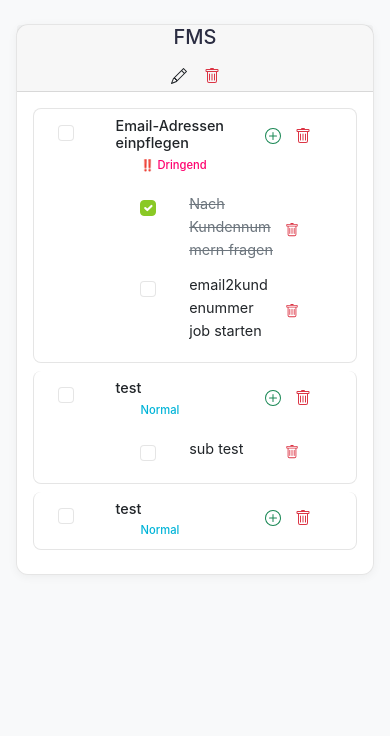
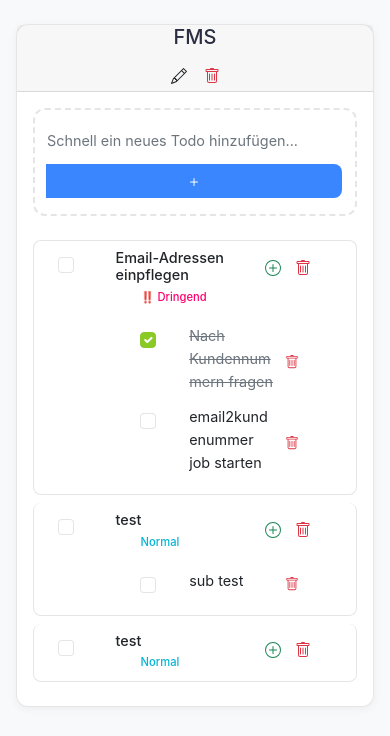
Before and after one commit to Alex1986ham/todo-app, a Flask app: page /?group_id=1 in a window 390 px wide. Shown: the part 108-844 px from the top of the page. Run offline with Flask 3, Linux system fonts and the light colour scheme; data comes from the database, SQL or seed files in the repository; some web fonts are replaced.

Commit message:
Add quick todo input functionality
- Add input field above todos in each group
- Auto-save on Enter key press
- No save button needed - automatic saving
- Focus returns to input field after saving
- Responsive design for mobile
- Loading spinner during save
- Dashed border design that becomes solid on focus

```diff
--- a/templates/index.html
+++ b/templates/index.html
@@ -1,6 +1,69 @@
 {% extends "base.html" %}
 
 {% block content %}
+<style>
+.quick-todo-input {
+    background: var(--card-background);
+    border: 2px dashed var(--border-color);
+    border-radius: 12px;
+    padding: 1rem;
+    transition: all 0.3s ease;
+}
+
+.quick-todo-input:focus-within {
+    border-color: var(--primary-color);
+    border-style: solid;
+    box-shadow: 0 0 0 3px rgba(var(--primary-color-rgb), 0.1);
+}
+
+.quick-todo-input .form-control {
+    border: none;
+    background: transparent;
+    font-size: 1rem;
+    padding: 0.5rem 0;
+}
+
+.quick-todo-input .form-control:focus {
+    box-shadow: none;
+    outline: none;
+}
+
+.quick-todo-input .btn {
+    border: none;
+    background: var(--primary-color);
+    color: white;
+    border-radius: 8px;
+    padding: 0.5rem 1rem;
+    transition: all 0.3s ease;
+}
+
+.quick-todo-input .btn:hover {
+    background: var(--primary-color);
+    opacity: 0.9;
+    transform: translateY(-1px);
+}
+
+.quick-todo-input .btn:disabled {
+    opacity: 0.6;
+    transform: none;
+}
+
+/* Mobile Anpassungen */
+@media (max-width: 768px) {
+    .quick-todo-input {
+        padding: 0.75rem;
+    }
+
+    .quick-todo-input .form-control {
+        font-size: 0.9rem;
+    }
+
+    .quick-todo-input .btn {
+        padding: 0.4rem 0.8rem;
+        font-size: 0.9rem;
+    }
+}
+</style>
 {% if selected_group %}
     <div class="card mb-4">
         <div class="card-header d-flex justify-content-between align-items-center">
@@ -20,6 +83,22 @@
             </div>
         </div>
             <div class="card-body">
+                <!-- Schnelle Todo-Eingabe -->
+                <div class="quick-todo-input mb-4">
+                    <div class="input-group">
+                        <input type="text"
+                               class="form-control"
+                               id="quickTodoInput"
+                               placeholder="Schnell ein neues Todo hinzufügen..."
+                               autocomplete="off">
+                        <button class="btn btn-outline-primary" type="button" id="quickTodoBtn">
+                            <svg xmlns="http://www.w3.org/2000/svg" width="16" height="16" fill="currentColor" class="bi bi-plus" viewBox="0 0 16 16">
+                                <path d="M8 4a.5.5 0 0 1 .5.5v3h3a.5.5 0 0 1 0 1h-3v3a.5.5 0 0 1-1 0v-3h-3a.5.5 0 0 1 0-1h3v-3A.5.5 0 0 1 8 4z"/>
+                            </svg>
+                        </button>
+                    </div>
+                </div>
+
                 {% if todos_by_group[selected_group.id] %}
                     <div class="list-group">
                     {% for todo in todos_by_group[selected_group.id] %}
@@ -139,6 +218,56 @@ document.addEventListener('DOMContentLoaded', function() {
                 window.location.href = '{{ url_for("toggle_todo", id=0) }}'.replace('0', todoId);
             });
         });
+
+        // Schnelle Todo-Eingabe
+        const quickInput = document.getElementById('quickTodoInput');
+        const quickBtn = document.getElementById('quickTodoBtn');
+
+        if (quickInput && quickBtn) {
+            function addQuickTodo() {
+                const title = quickInput.value.trim();
+                if (!title) return;
+
+                // Button deaktivieren und Loading anzeigen
+                quickBtn.disabled = true;
+                quickBtn.innerHTML = '<span class="spinner-border spinner-border-sm" role="status" aria-hidden="true"></span>';
+
+                // AJAX Request
+                fetch('{{ url_for("new_todo", group_id=selected_group.id) }}', {
+                    method: 'POST',
+                    headers: {
+                        'Content-Type': 'application/x-www-form-urlencoded',
+                    },
+                    body: `title=${encodeURIComponent(title)}&group_id={{ selected_group.id }}&priority=medium`
+                })
+                .then(response => {
+                    if (response.ok) {
+                        // Seite neu laden um das neue Todo anzuzeigen
+                        window.location.reload();
+                    } else {
+                        throw new Error('Fehler beim Speichern');
+                    }
+                })
+                .catch(error => {
+                    console.error('Fehler:', error);
+                    alert('Fehler beim Speichern des Todos');
+                    // Button zurücksetzen
+                    quickBtn.disabled = false;
+                    quickBtn.innerHTML = '<svg xmlns="http://www.w3.org/2000/svg" width="16" height="16" fill="currentColor" class="bi bi-plus" viewBox="0 0 16 16"><path d="M8 4a.5.5 0 0 1 .5.5v3h3a.5.5 0 0 1 0 1h-3v3a.5.5 0 0 1-1 0v-3h-3a.5.5 0 0 1 0-1h3v-3A.5.5 0 0 1 8 4z"/></svg>';
+                });
+            }
+
+            // Enter-Taste
+            quickInput.addEventListener('keypress', function(e) {
+                if (e.key === 'Enter') {
+                    e.preventDefault();
+                    addQuickTodo();
+                }
+            });
+
+            // Button-Klick
+            quickBtn.addEventListener('click', addQuickTodo);
+        }
     });
 
 function toggleDescription(todoId) {
```
Lines whose indentation alone changed are shown as unchanged.
